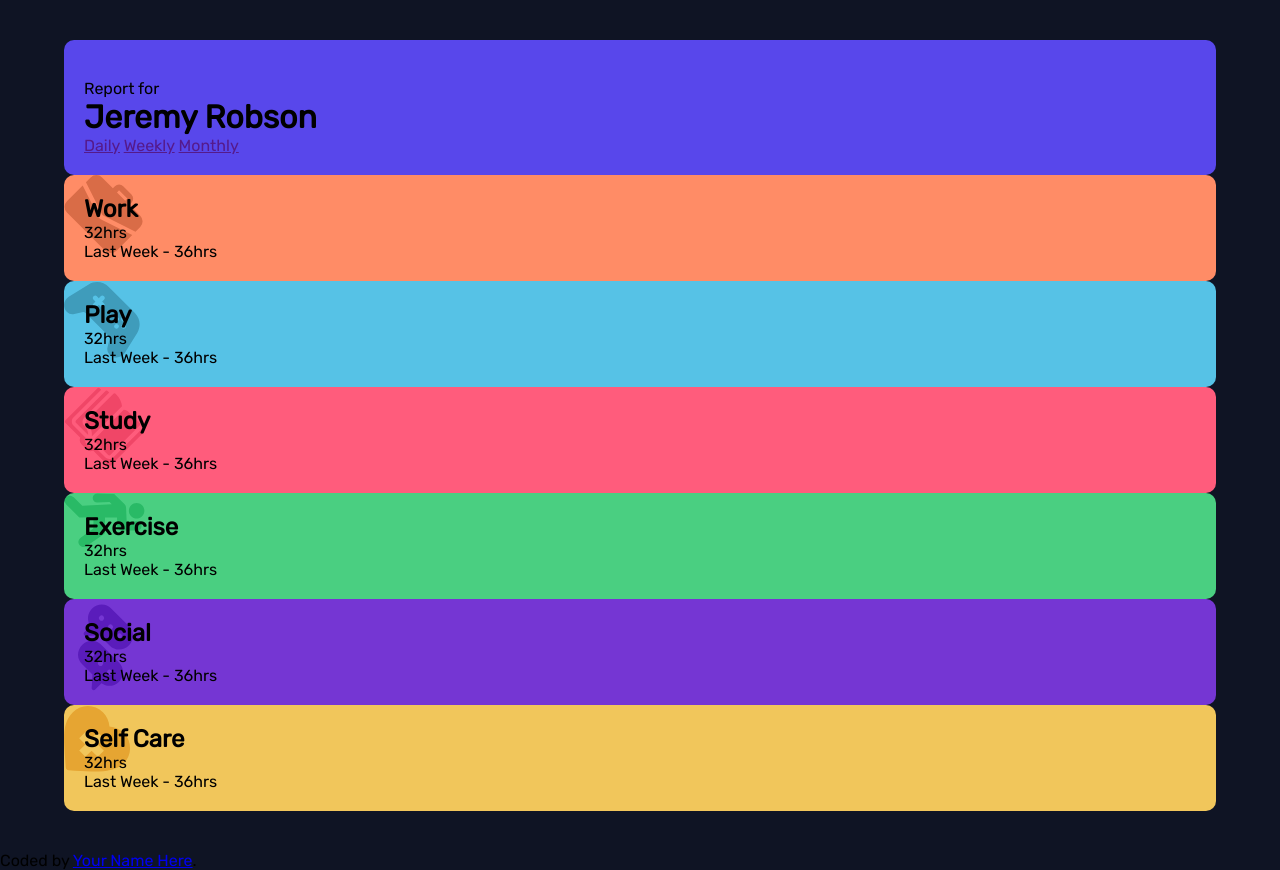
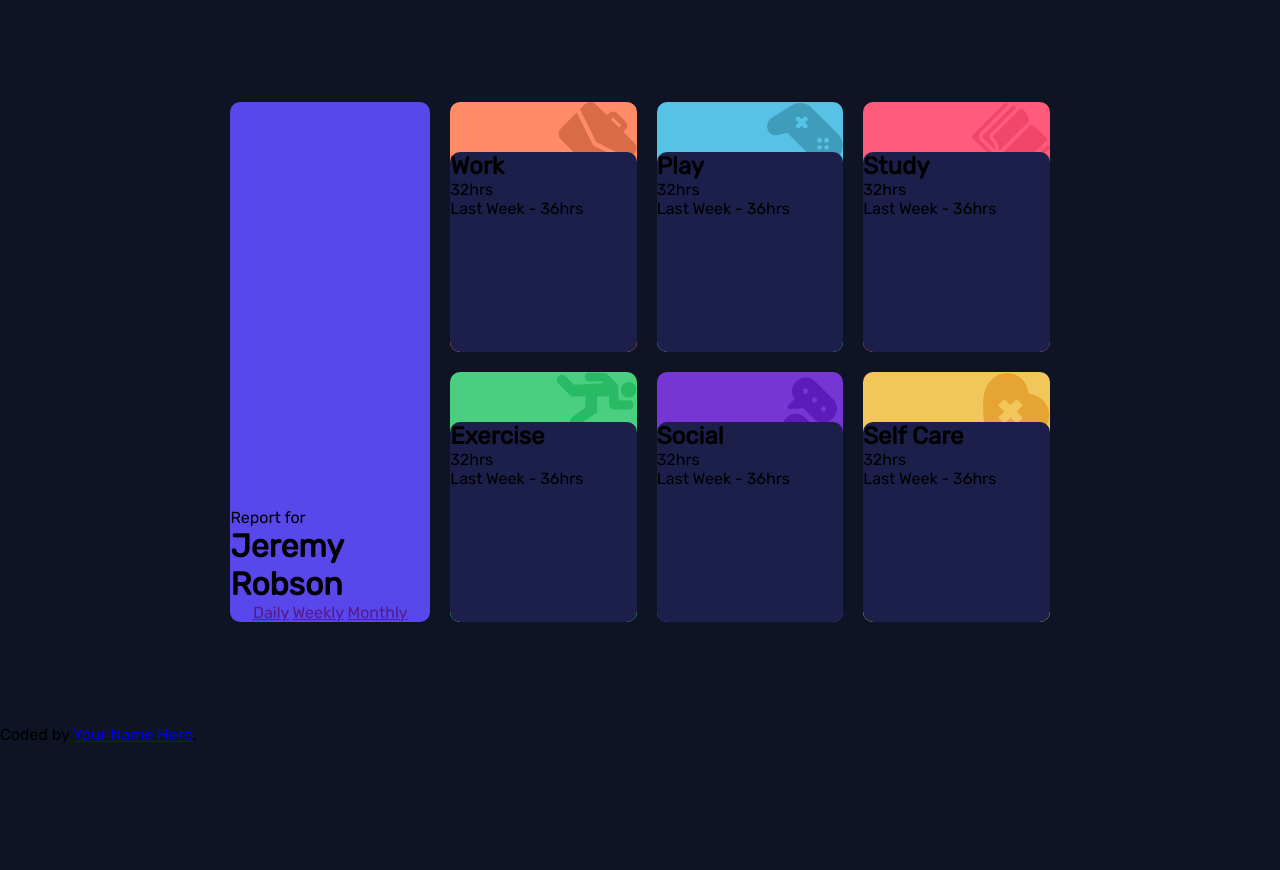
Before and after one commit to JorgeR-Code/time-tracking, a plain HTML site: page index.html in a window 1280 px wide. After the commit the page ends 800 px from the top, so only its background shows below. Drawn offline with Linux system fonts and the light colour scheme.

Commit message:
css-Grid

```diff
--- a/styles.css
+++ b/styles.css
@@ -10,20 +10,43 @@ body{
 }
 
 .container{
-    width: 90%;
+    width: 80%;
+    height: auto;
     max-width: 1440px;
     margin: auto;
-    padding: 40px 0;
+    padding: 8% 8%;
+    display: grid;
+    grid-template-columns: 1fr 3fr;
+    gap: 20px;
+
 }
 
 .cardStyle{
     border-radius: 10px;
-    padding: 20px;
     position: relative;
     overflow: hidden;
     background-position: center center;
+    display: flex;
+    flex-direction: column;
+    justify-content: flex-end;
+    align-items: center;
 
 }
+
+.cards{
+    min-height: 65vh;
+    display: grid;
+    grid-template-columns: repeat(3, 1fr);
+    gap: 20px;
+}
+
+.descriptionT{
+    background-color: hsl(235, 46%, 20%);
+    width: 100%;
+    height: 80%;
+    border-radius: 10px;
+}
+
 .profile{
     background-color: hsl(246, 80%, 60%);
 }
@@ -32,29 +55,40 @@ body{
     background: url('images/icon-work.svg');
     background-color: hsl(15, 100%, 70%);
     background-repeat: no-repeat;
+    background-position: top right;
 }
 .play{
     background: url('images/icon-play.svg');
     background-color: hsl(195, 74%, 62%);
     background-repeat: no-repeat;
+    background-position: top right;
+
 }
 .study{
     background: url('images/icon-study.svg');
     background-color: hsl(348, 100%, 68%);
     background-repeat: no-repeat;
+    background-position: top right;
+
 }
 .exercise{
     background: url('images/icon-exercise.svg');
     background-color: hsl(145, 58%, 55%);
     background-repeat: no-repeat;
+    background-position: top right;
+
 }
 .social{
     background: url('images/icon-social.svg');
     background-color: hsl(264, 64%, 52%);
     background-repeat: no-repeat;
+    background-position: top right;
+
 }
 .self{
     background: url('images/icon-self-care.svg');
     background-color: hsl(43, 84%, 65%);
     background-repeat: no-repeat;
+    background-position: top right;
+
 }
```
